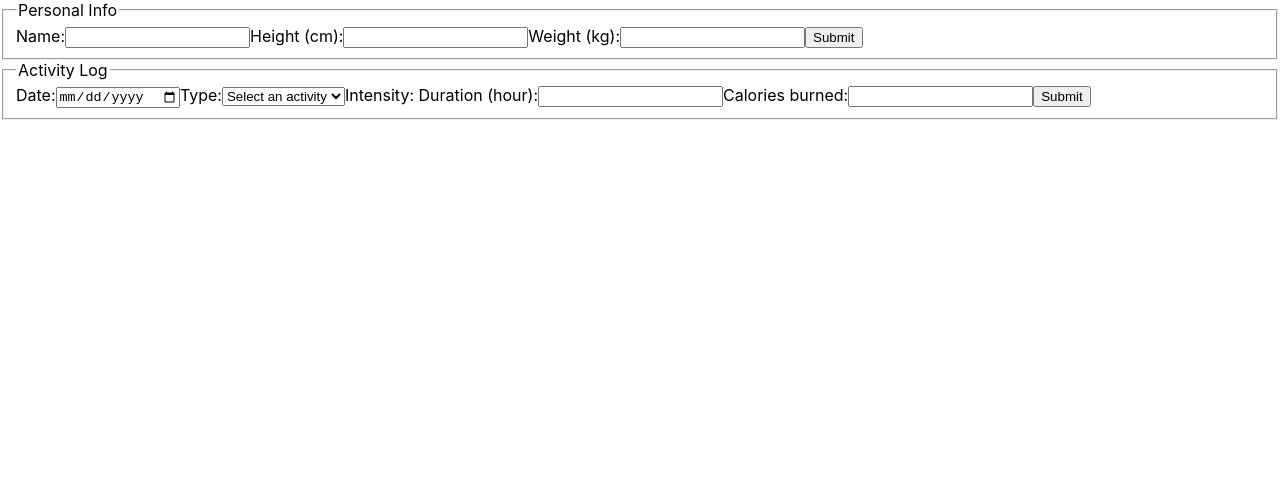
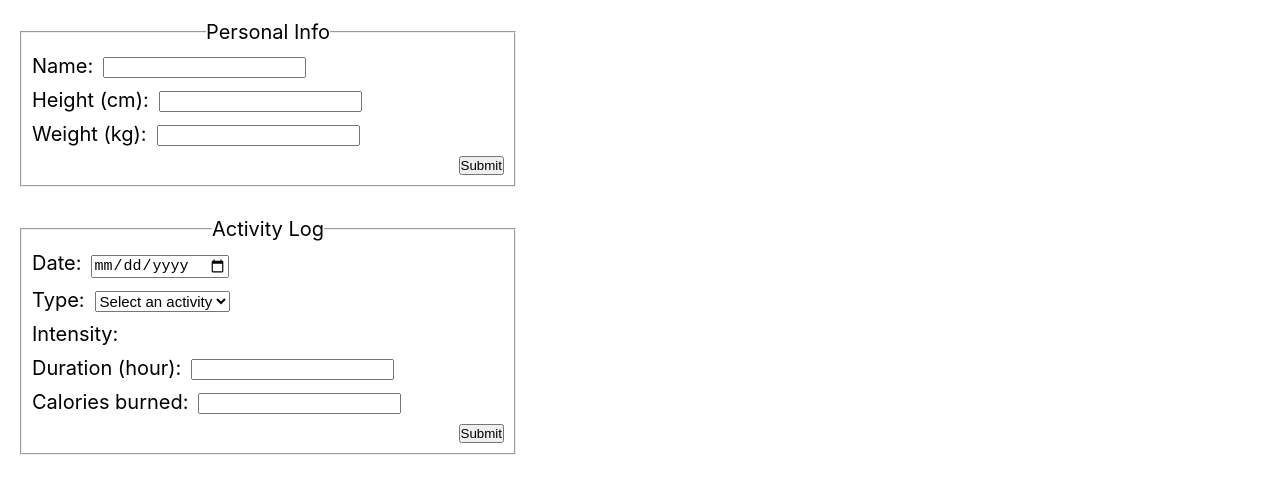
Before and after one commit to cristiansot/React-App-V2, a React (Create React App) app: page / in a window 1280 px wide. Shown: the top 494 px of the page. Built offline with nearby package versions, Linux system fonts and the light colour scheme.

Commit message:
Fix activityForm issue and add basic styling

```diff
--- a/src/App.js
+++ b/src/App.js
@@ -66,6 +66,7 @@ function App() {
   // Handle change in activity type dropdown selection
   const handleActivityTypeChange = (selectedActivity) => {
     setSelectedActivity(selectedActivity);
+    console.log(selectedActivity);
   };
 
   const handleActivityFormChange = (name, value) => {
@@ -74,16 +75,30 @@ function App() {
 
   const handleActivitySubmit = (e) => {
     e.preventDefault();
+    console.log(activityInput);
     const activityWithIntensity = {
-      ...activities,
+      ...activityInput,
       intensity: selectedActivity.intensity,
+      type: selectedActivity.activity,
     };
 
-    console.log(activityInput);
-    const newActivity = [...activities, activityInput];
+    console.log(activityWithIntensity);
+    const newActivity = [...activities, activityWithIntensity];
     setActivities(newActivity);
     console.log(newActivity);
-    setActivityInput({ date: '', type: '', duration: '', calories: '' });
+
+    // Clear activityInput and selectedActivities
+    setActivityInput({
+      date: '',
+      type: '',
+      intensity: '',
+      duration: '',
+      calories: '',
+    });
+    setSelectedActivity({
+      activity: '',
+      intensity: '',
+    });
   };
 
   return (
--- a/src/components/ActivityForm.js
+++ b/src/components/ActivityForm.js
@@ -70,7 +70,9 @@ function ActivityForm({
             onChange={handleInputChange}
           />
         </label>
-        <button type="submit">Submit</button>
+        <button className="submit-button" type="submit">
+          Submit
+        </button>
       </fieldset>
     </form>
   );
--- a/src/components/UserInfoForm.js
+++ b/src/components/UserInfoForm.js
@@ -39,7 +39,9 @@ function UserInfoForm({ userInput, onFormChange, onFormSubmit }) {
             onChange={handleInputChange}
           />
         </label>
-        <button type="submit">Submit</button>
+        <button className="submit-button" type="submit">
+          Submit
+        </button>
       </fieldset>
     </form>
   );
--- a/src/css/App.css
+++ b/src/css/App.css
@@ -0,0 +1,69 @@
+* {
+  padding: 0;
+  margin: 0;
+}
+
+html {
+  font-size: 62.5%; /* 1 rem = 10px;*/
+  padding: 2rem;
+}
+
+fieldset {
+  align-items: flex-start;
+  display: flex;
+  flex-direction: column;
+  font-size: 2rem;
+  gap: 1rem;
+  justify-content: center;
+  padding: 1rem;
+}
+
+legend {
+  text-align: center;
+}
+
+.App {
+  display: flex;
+  flex-direction: column;
+  gap: 3rem;
+}
+
+input,
+select {
+  font-size: 1.5rem;
+  margin-left: 1rem;
+}
+
+.user-info-form {
+  display: flex;
+  flex-direction: column;
+  width: 40%;
+}
+
+.activity-form {
+  display: flex;
+  flex-direction: column;
+  width: 40%;
+}
+
+.submit-button {
+  align-self: flex-end;
+}
+
+.activity-item {
+  display: flex;
+  flex-direction: column;
+  font-size: 2rem;
+  border: 0.1rem solid;
+  width: 20%;
+  padding: 1rem;
+}
+
+.user-info {
+  display: flex;
+  flex-direction: column;
+  font-size: 2rem;
+  justify-content: center;
+  align-items: flex-start;
+  gap: 0.5rem;
+}
```
